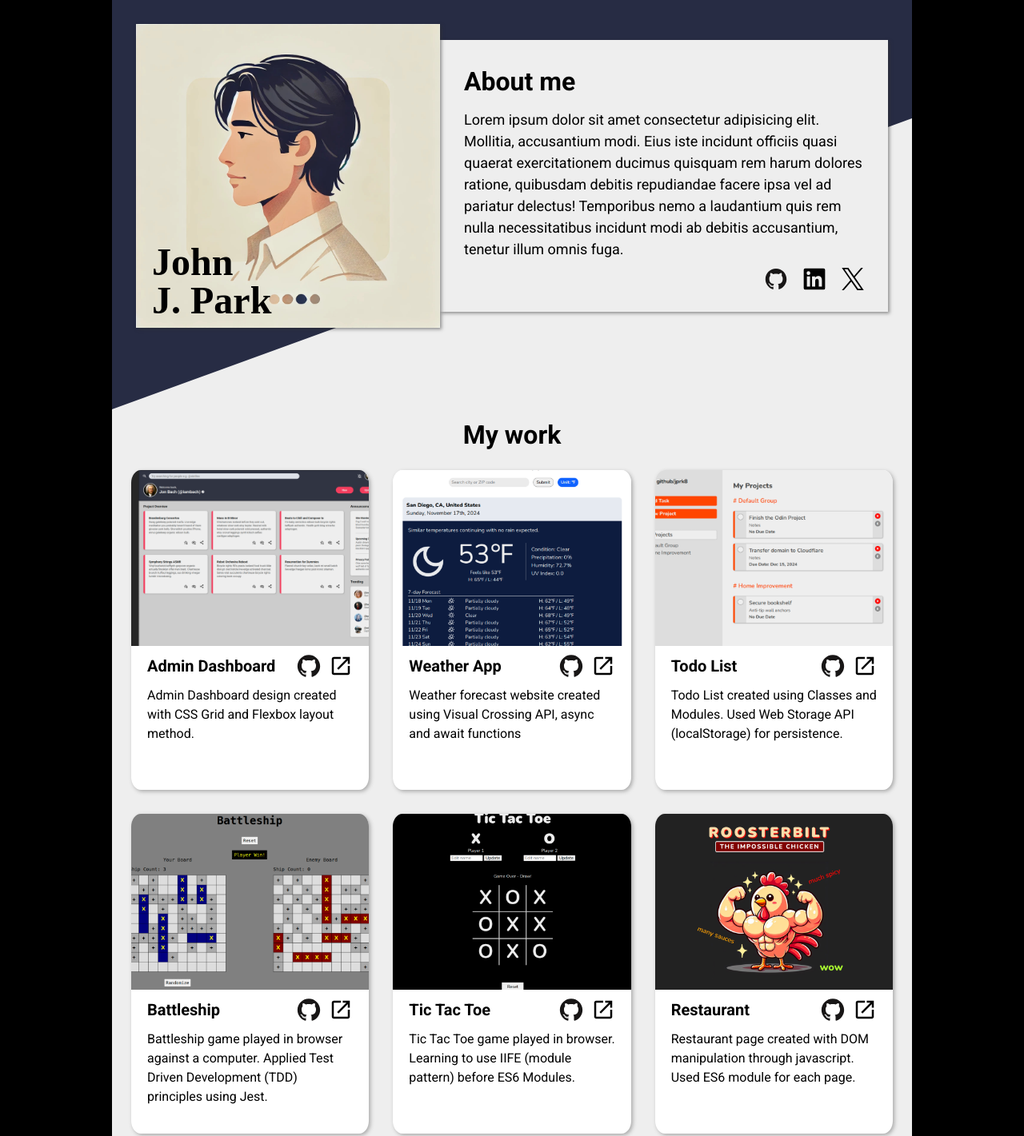
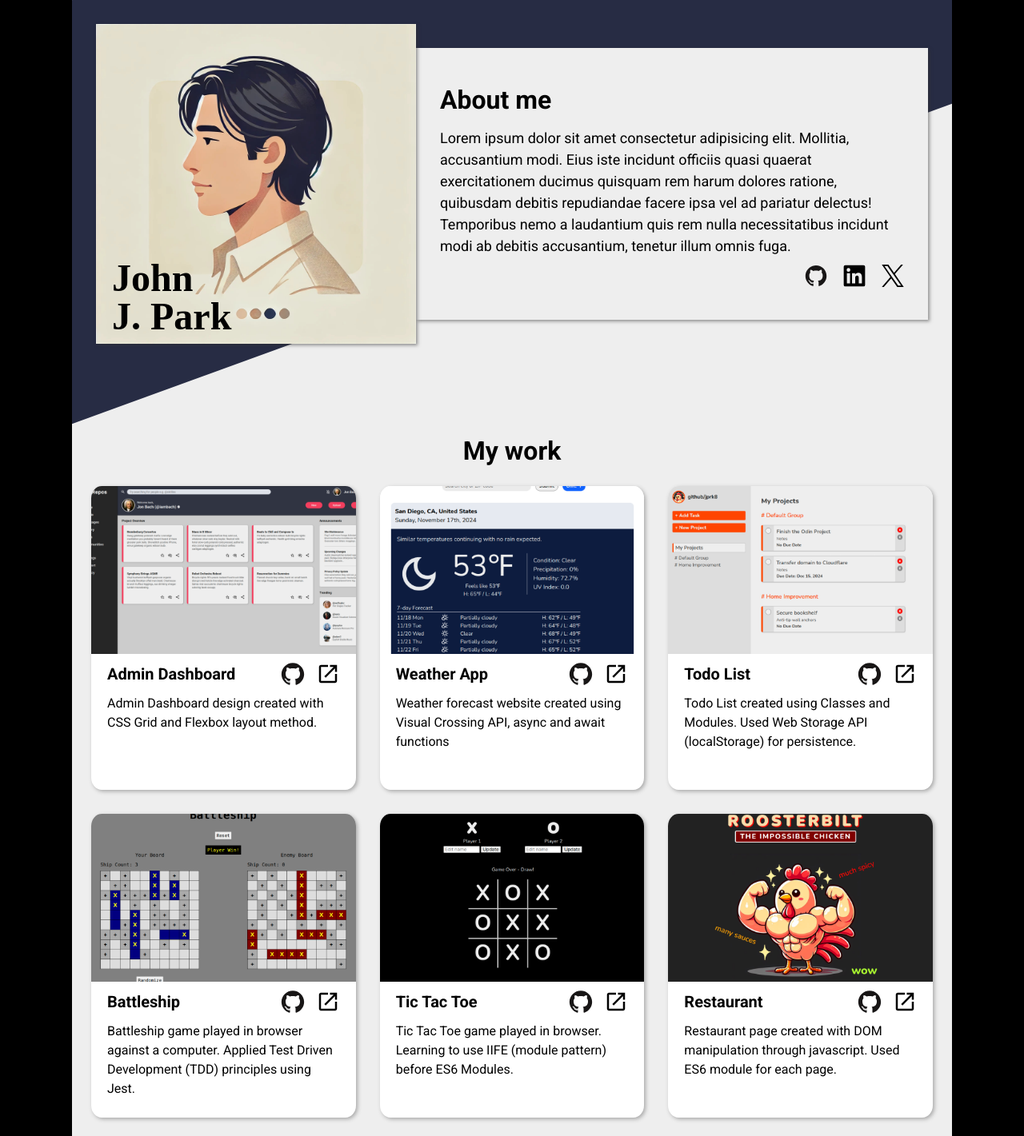
Before and after one commit to jprk8/homepage, a website built with webpack: page src/template.html in a window 1280 px wide. Shown: the top 1421 px of the page at 80% size. Built offline with nearby package versions, Linux system fonts and the light colour scheme.

Commit message:
Refactor project wrapper and cards as grid

```diff
--- a/src/style.css
+++ b/src/style.css
@@ -138,25 +138,29 @@ main {
 }
 
 .project-wrapper {
-  display: flex;
-  flex-direction: column;
+  /* display: flex;
+  flex-direction: column; */
+
+  display: grid;
+  grid-template-columns: repeat(auto-fit, minmax(400px, 1fr));
   gap: 80px;
   padding: 0 24px;
 }
 
 .project-card {
   box-shadow: 2px 2px 5px darkgrey;
-  height: 500px;
-  display: flex;
+  height: 450px;
+  /* display: flex;
   flex-direction: column;
-  align-items: center;
+  align-items: center; */
+  display: grid;
+  grid-template-rows: 2fr 1fr;
   background-color: white;
   border-radius: 4%;
   overflow: hidden;
 }
 
 .img-container {
-  height: 330px;
   width: 100%;
   overflow: hidden;
 }
@@ -222,7 +226,7 @@ footer {
 
 @media (min-width: 1000px) {
   body {
-    width: 1000px;
+    width: 1100px;
   }
 
   header {
@@ -236,7 +240,7 @@ footer {
   }
 
   .profile {
-    width: 380px;
+    width: 400px;
   }
 
   .profile img {
@@ -247,7 +251,7 @@ footer {
   .about {
     box-shadow: 2px 2px 4px rgba(50, 50, 50, 0.5);
     height: 340px;
-    padding: 30px;
+    padding: 15px 30px;
     align-items: start;
     justify-content: center;
   }
@@ -267,17 +271,12 @@ footer {
   }
 
   .project-wrapper {
-    display: grid;
     grid-template-columns: repeat(3, 1fr);
     gap: 30px;
   }
 
   .project-card {
-    height: 400px;
-  }
-
-  .img-container {
-    height: 220px;
+    height: 380px;
   }
 
   .project-description {
@@ -285,7 +284,7 @@ footer {
   }
 
   .project-links {
-    gap: 10px;
+    gap: 14px;
   }
 
   footer {
```
